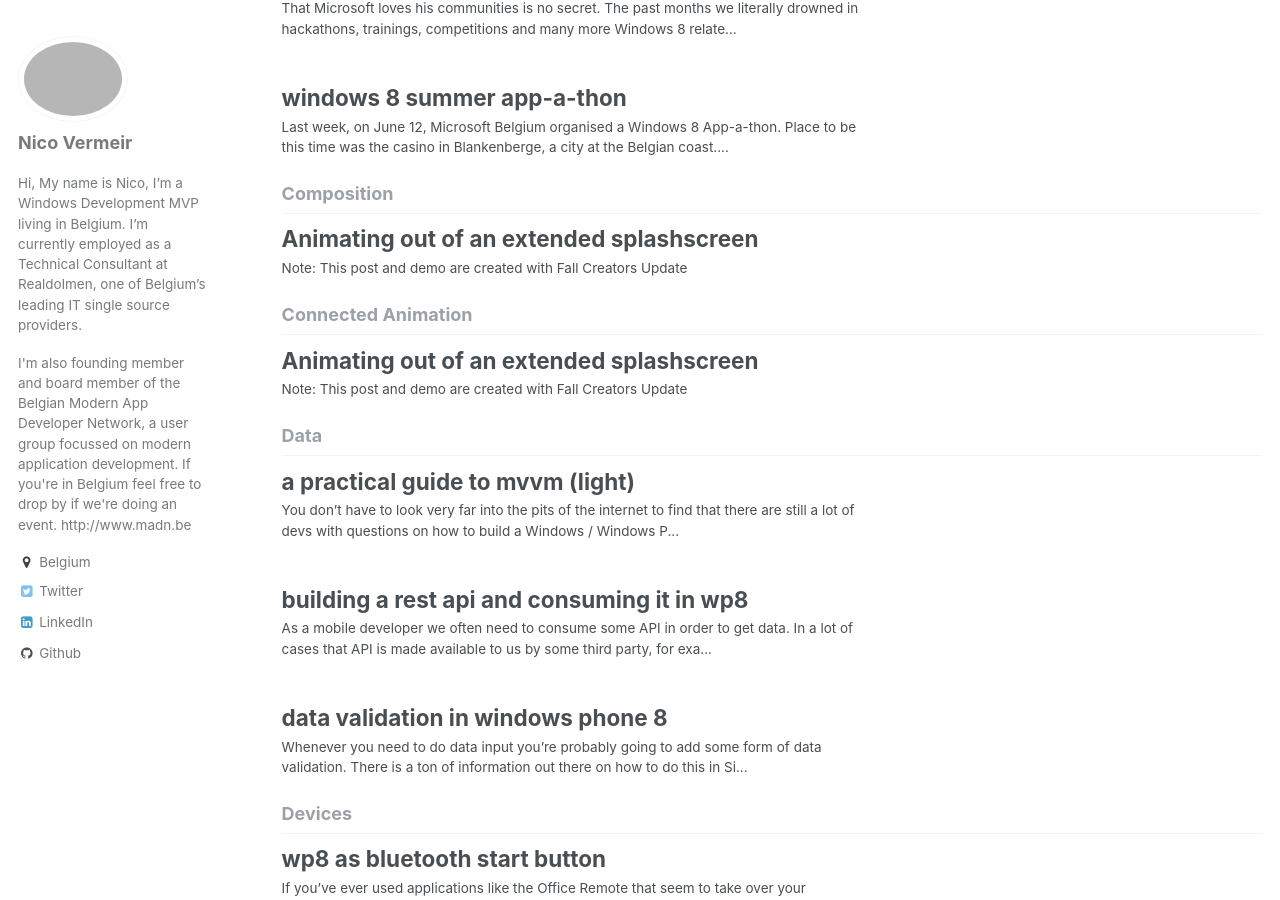
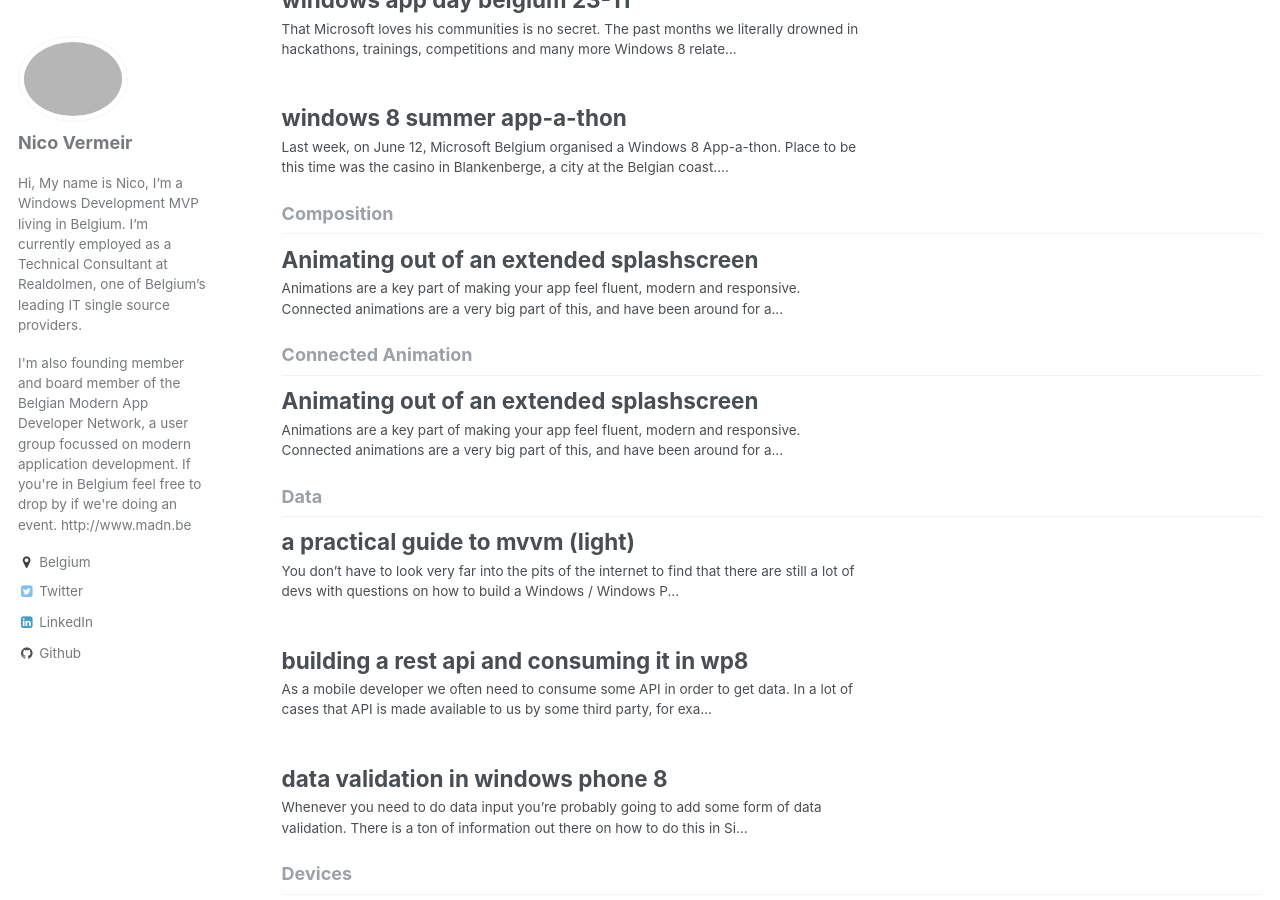
Before and after one commit to NicoVermeir/nicovermeir.github.io, a Jekyll site: the page built from _pages/tag-archive.html, in a window 1280 px wide and 900 px high, scrolled down 11242 px. Built offline with Jekyll 4.4.1, drawn with Linux system fonts in a browser that asks for light colours; some of the changed text lies outside the part shown.

Commit message:
reordered some stuff

```diff
--- a/_posts/2018-03-09-AnimatingOutOfASplashscreen.markdown
+++ b/_posts/2018-03-09-AnimatingOutOfASplashscreen.markdown
@@ -8,11 +8,9 @@ categories: ["post"]
 tags: [".Net", "UWP", "Composition", "XAML", "Connected Animation"]
 author: Nico Vermeir
 ---
+Animations are a key part of making your app feel fluent, modern and responsive. Connected animations are a very big part of this, and have been around for a while now. With connected animations you seemingly connect a list item with a detail page for example.
 
 ***Note: This post and demo are created with Fall Creators Update***
-
-
-Animations are a key part of making your app feel fluent, modern and responsive. Connected animations are a very big part of this, and have been around for a while now. With connected animations you seemingly connect a list item with a detail page for example.
 
 ![Connected animation mockup](https://docs.microsoft.com/en-us/windows/uwp/design/motion/images/connected-animations/example.gif)
 
```
